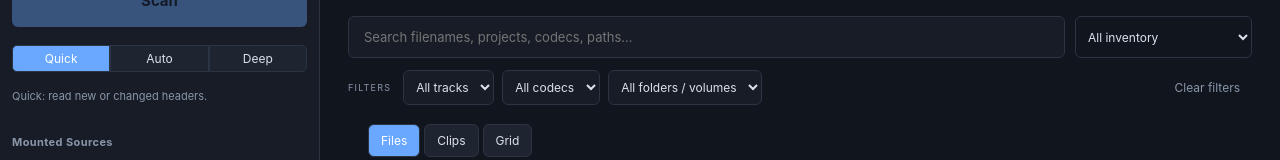
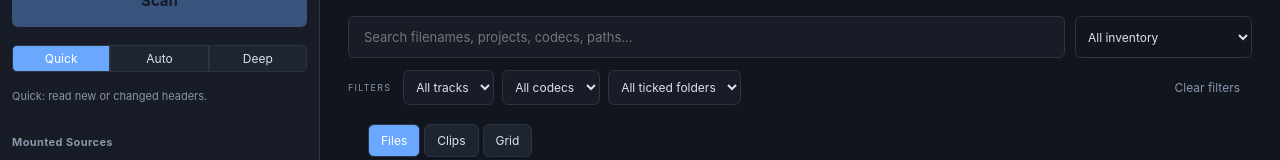
Before and after one commit to subculturefilmworks/Mobboss, a React (Vite) app in the folder apps/desktop/: page / in a window 1280 px wide. Shown: the part 175-335 px from the top of the page. Built offline with nearby package versions, Linux system fonts and the light colour scheme.

Commit message:
Solo results using ticked online rail folders

```diff
--- /dev/null
+++ b/apps/desktop/src/SoloFolder.tsx
@@ -0,0 +1,52 @@
+import { useLayoutEffect, useRef, useState } from "react";
+import { middleEllipsis, sourceLabel, type SourceRow } from "./sources";
+
+/** Native options use the same path label and pixel measurement as the rail. */
+export default function SoloFolder({
+  rows,
+  value,
+  onChange,
+}: {
+  rows: SourceRow[];
+  value: string;
+  onChange: (path: string) => void;
+}) {
+  const ref = useRef<HTMLSelectElement>(null);
+  const [labels, setLabels] = useState<string[]>([]);
+  useLayoutEffect(() => {
+    const node = ref.current!;
+    const context = document.createElement("canvas").getContext("2d")!;
+    const resize = () => {
+      context.font = getComputedStyle(node).font;
+      setLabels(
+        rows.map((row) =>
+          middleEllipsis(
+            sourceLabel(row),
+            Math.max(0, node.clientWidth - 32),
+            (text) => context.measureText(text).width,
+          ),
+        ),
+      );
+    };
+    const observer = new ResizeObserver(resize);
+    observer.observe(node);
+    resize();
+    return () => observer.disconnect();
+  }, [rows]);
+  return (
+    <select
+      ref={ref}
+      aria-label="Solo folder"
+      title={value || "All ticked folders"}
+      value={value}
+      onChange={(e) => onChange(e.target.value)}
+    >
+      <option value="">All ticked folders</option>
+      {rows.map((row, i) => (
+        <option key={row.path} value={row.path} title={row.path}>
+          {labels[i] || sourceLabel(row)}
+        </option>
+      ))}
+    </select>
+  );
+}
--- a/apps/desktop/src/main.tsx
+++ b/apps/desktop/src/main.tsx
@@ -1,4 +1,5 @@
 import SourcePath from "./SourcePath";
+import SoloFolder from "./SoloFolder";
 import {
   mergeSources,
   rememberMounted,
@@ -205,7 +206,22 @@ function App() {
     }
   }
   const roots = useMemo(() => checkedSources(settings), [settings]);
-  const scopedFiles = useMemo(() => scopeFiles(files, roots), [files, roots]);
+  const soloRows = useMemo(
+    () =>
+      [...settings.mounted_sources, ...settings.custom_folders].filter(
+        (row) => row.checked && !row.offline,
+      ),
+    [settings],
+  );
+  const solo =
+    soloRows.find((row) => sameSource(row.path, filters.folder))?.path || "";
+  useEffect(() => {
+    if (filters.folder && !solo) setFilters((old) => ({ ...old, folder: "" }));
+  }, [filters.folder, solo]);
+  const scopedFiles = useMemo(
+    () => scopeFiles(files, solo ? [solo] : roots),
+    [files, roots, solo],
+  );
   const [projectScope, setProjectScope] = useState(false);
   const rows = useMemo(() => {
     const indexed = new Set(scopedFiles.map((f) => f.path));
@@ -221,7 +237,7 @@ function App() {
             filters.diff
               ? rows
               : rows.filter((r) => r.values.diff !== "missing"),
-            filters,
+            { ...filters, folder: "" },
           ),
     [rows, filters, projectScope],
   );
@@ -368,7 +384,6 @@ function App() {
   const tracks = [
     ...new Set(scopedFiles.map((f) => f.metadata.track_kind).filter(Boolean)),
   ].sort() as string[];
-  const folders = [...new Set(scopedFiles.map((f) => f.folder))].sort();
   return (
     <div className="app">
       <header>
@@ -705,16 +720,11 @@ function App() {
                 <option key={c}>{c}</option>
               ))}
             </select>
-            <select
-              aria-label="Folder or volume filter"
-              value={filters.folder}
-              onChange={(e) => setFilter("folder", e.target.value)}
-            >
-              <option value="">All folders / volumes</option>
-              {[...new Set([...settings.roots, ...folders])].map((f) => (
-                <option key={f}>{f}</option>
-              ))}
-            </select>
+            <SoloFolder
+              rows={soloRows}
+              value={solo}
+              onChange={(path) => setFilter("folder", path)}
+            />
             <button onClick={() => setFilters(emptyFilters)}>
               Clear filters
             </button>
```
Also changed, not shown: apps/desktop/tests/sources-rail.mjs (+107 -5 lines), 2 other files (tests, documents, lock files or other folders).
